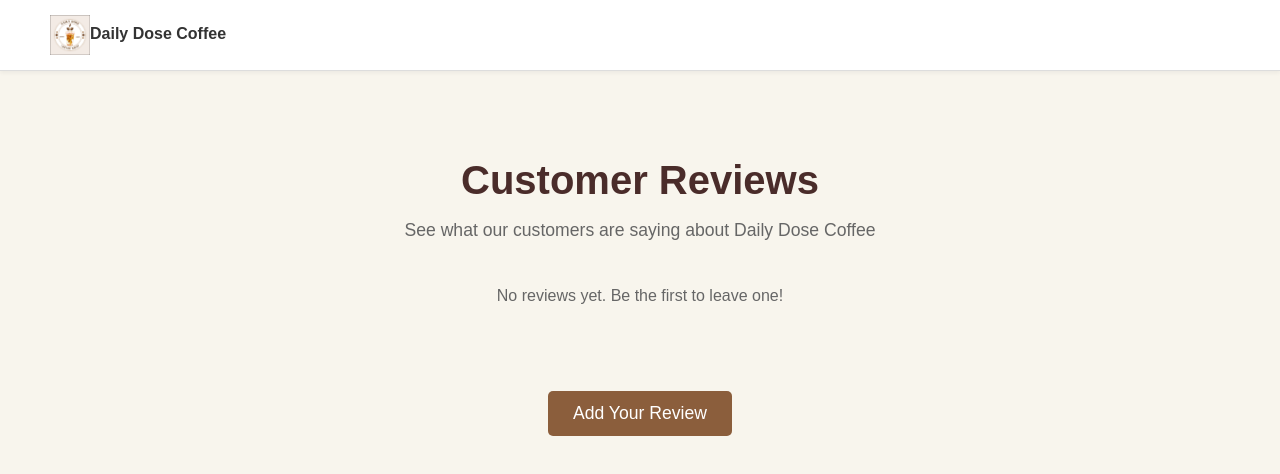
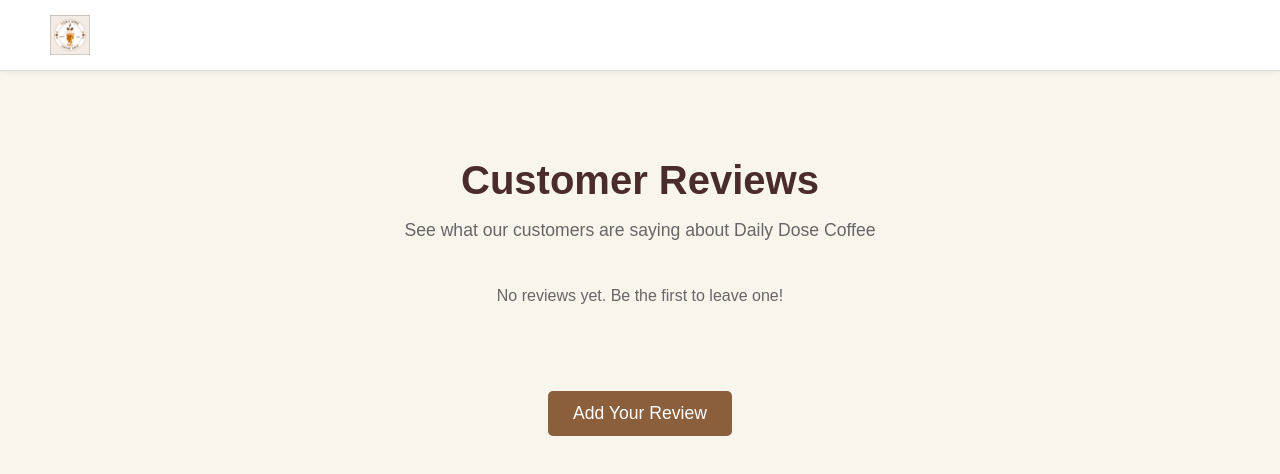
Before and after one commit to shahidinf9404/Review, a plain HTML site: page reviews.html in a window 1280 px wide. Drawn offline with Linux system fonts and the light colour scheme.

Commit message:
Update reviews.html

```diff
--- a/reviews.html
+++ b/reviews.html
@@ -9,7 +9,7 @@
 <body>
     <header class="header">
         <div class="logo">
-            <img src="Logo.png" alt="Company Logo"><b>Daily Dose Coffee</b>
+            <img src="Logo.png" alt="Company Logo">
         </div>
         <nav class="navbar">
         </nav>
```
